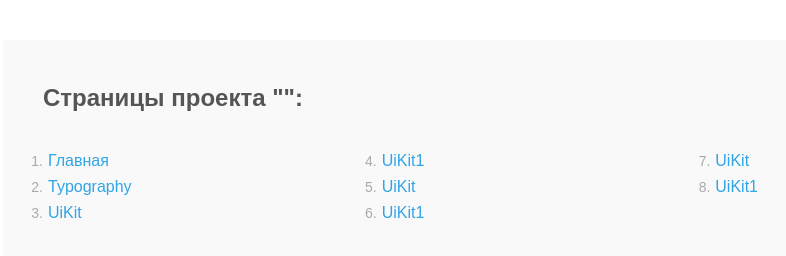
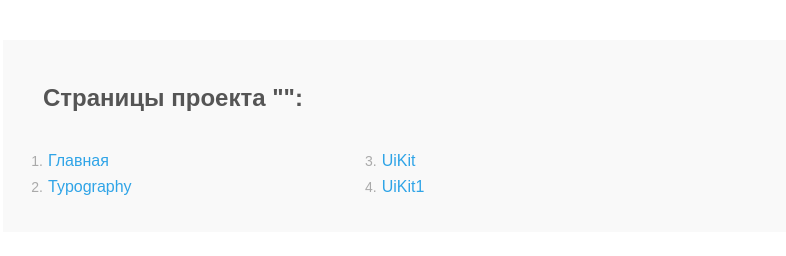
Before and after one commit to azica/liconka.github.io, a plain HTML site: page index.html in a window 1280 px wide. Shown: the whole page, without its empty margins (117-903 px from the left). Drawn offline with Linux system fonts and the light colour scheme.

Commit message:
Update index.html

```diff
--- a/index.html
+++ b/index.html
@@ -21,10 +21,7 @@
         <li><a class="done" href="typography.html" target="_blank">Typography</a></li>
         <li><a class="done" href="uikit23.html" target="_blank">UiKit</a></li>
         <li><a class="done" href="uikit23.html" target="_blank">UiKit1</a></li>
-        <li><a class="done" href="uikit.html" target="_blank">UiKit</a></li>
-        <li><a class="done" href="uikit.html" target="_blank">UiKit1</a></li>
-        <li><a class="done" href="uikit.html" target="_blank">UiKit</a></li>
-        <li><a class="done" href="uikit.html" target="_blank">UiKit1</a></li>
+
       </ol>
     </div>
   </body>
```
